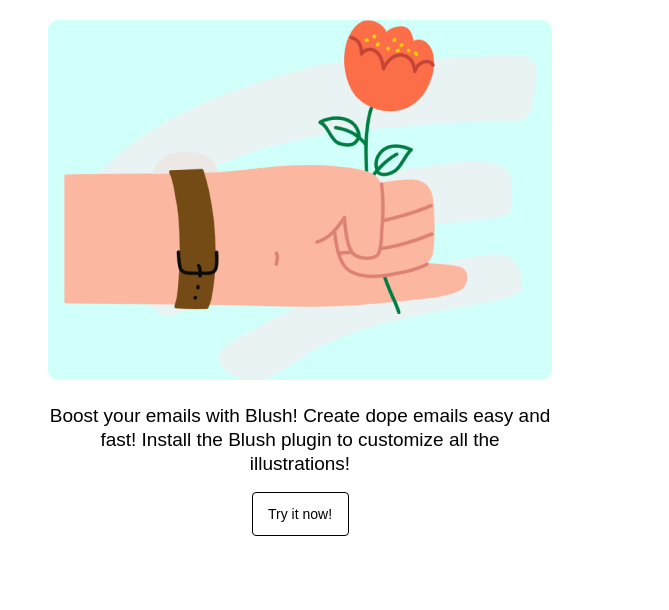
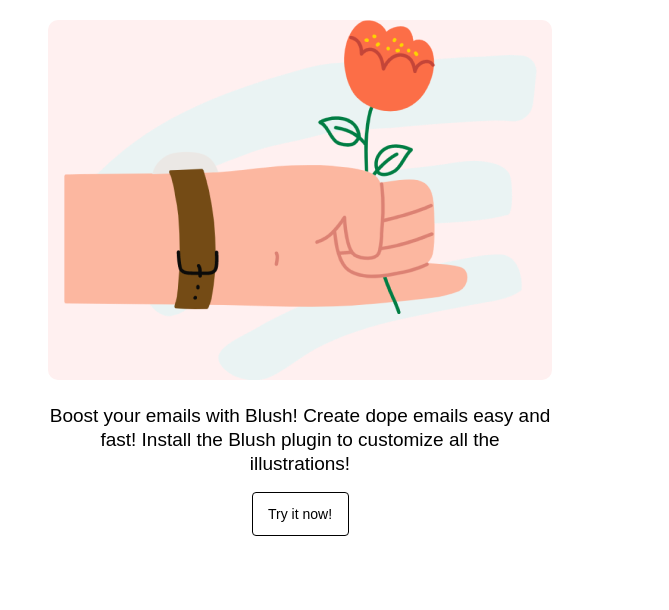
Before and after one commit to julisa-344/practicando, a plain HTML site: page especificidad/page4.html in a window 1280 px wide. Shown: the part 190-800 px from the top of the page, without its empty margins (0-669 px from the left). Drawn offline with Linux system fonts and the light colour scheme.

Commit message:
modifiqué el background

```diff
--- a/especificidad/css/style.css
+++ b/especificidad/css/style.css
@@ -62,7 +62,7 @@
     margin: 24px 0;
     border-radius: 10px;
 }
-.main-img__home {
+.main-img__home, .main-img_page4 {
     background-color: #fff0f0;
 }
 .main-img_page2 {
@@ -71,6 +71,7 @@
 .main-img_page3 {
     background-color: #d1fff9;
 }
+
 
 .container_hero {
     display: grid;
--- a/especificidad/page4.html
+++ b/especificidad/page4.html
@@ -21,7 +21,7 @@
     <main>
         <section class="main-container">
             <h1>Email Template</h1>
-            <img class="main-img_page3" src="./assets/img/handsgrip.png" alt="imag1">
+            <img class="main-img_page4" src="./assets/img/handsgrip.png" alt="imag1">
             <p>Boost your emails with Blush! Create dope emails easy and fast!  Install the Blush plugin to customize all the illustrations!</p>
             <button>Try it now!</button>
         </section>
```
